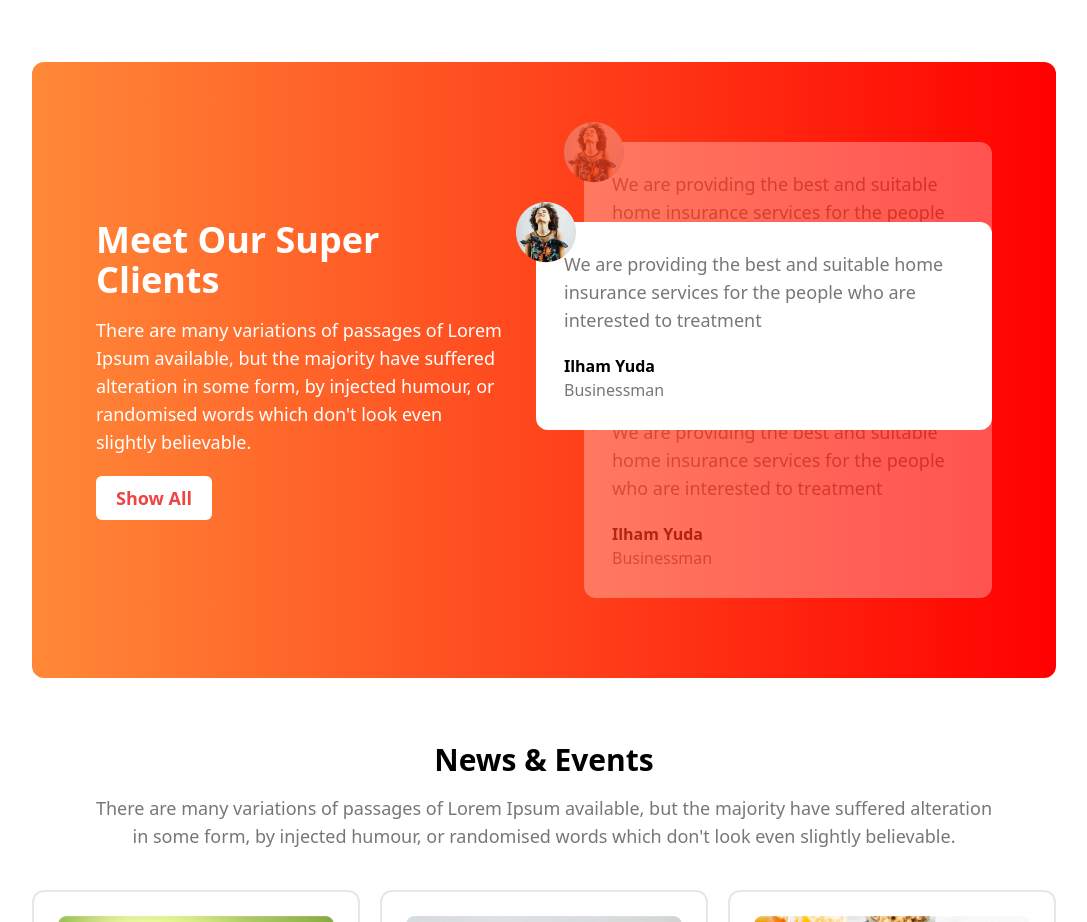
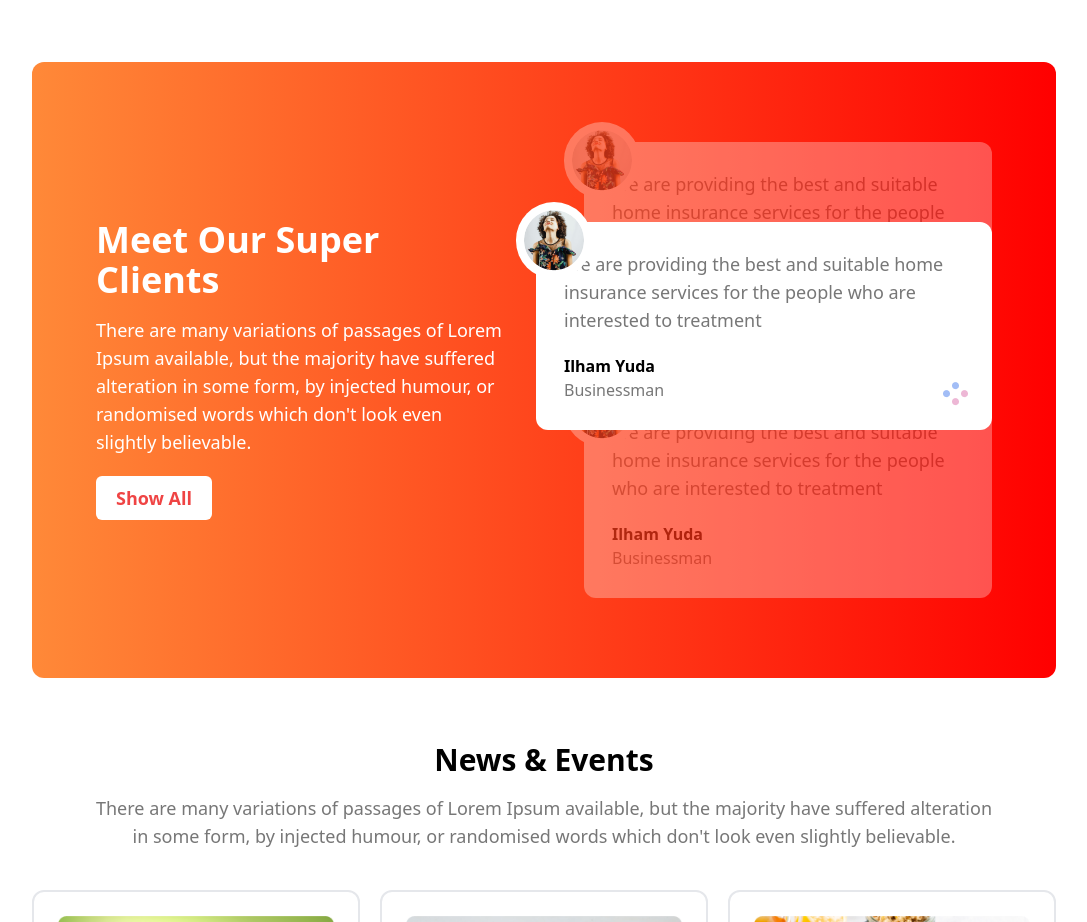
Before and after one commit to aspinchakma/tea_house, a plain HTML site: page index.html in a window 1280 px wide. Shown: the part 1680-2602 px from the top of the page, without its empty margins (96-1183 px from the left). Drawn offline with nearby package versions, Linux system fonts and the light colour scheme.

Commit message:
fixing the tiny error

```diff
--- a/index.html
+++ b/index.html
@@ -263,7 +263,11 @@
             <h4 class="font-bold">Ilham Yuda</h4>
             <p class="text-[16px] text-pera">Businessman</p>
             <div class="absolute -top-5 -left-5">
-              <img src="images/client.png" alt="" />
+              <img
+                class="bg-white p-2 rounded-full"
+                src="images/client.png"
+                alt=""
+              />
             </div>
           </div>
 
@@ -278,7 +282,11 @@
             <h4 class="font-bold">Ilham Yuda</h4>
             <p class="text-[16px] text-pera">Businessman</p>
             <div class="absolute -top-5 -left-5">
-              <img src="images/client.png" alt="" />
+              <img
+                class="bg-white p-2 rounded-full"
+                src="images/client.png"
+                alt=""
+              />
             </div>
           </div>
 
@@ -293,7 +301,14 @@
             <h4 class="font-bold">Ilham Yuda</h4>
             <p class="text-[16px] text-pera">Businessman</p>
             <div class="absolute -top-5 -left-5">
-              <img src="images/client.png" alt="" />
+              <img
+                class="bg-white p-2 rounded-full"
+                src="images/client.png"
+                alt=""
+              />
+            </div>
+            <div class="absolute bottom-6 right-6">
+              <img src="images/circles.png" alt="" />
             </div>
           </div>
         </div>
```
